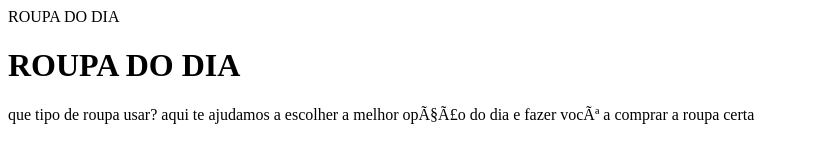
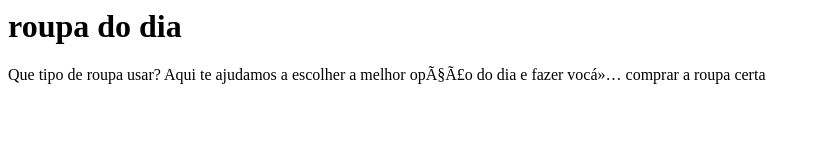
Before and after one commit to gabdiaass/2anojoaoxxiii, a plain HTML site: page index.html in a window 1280 px wide. Shown: the whole page, without its empty margins (0-820 px from the left). Drawn offline with Linux system fonts and the light colour scheme.

Commit message:
Add files via upload

```diff
--- a/index.html
+++ b/index.html
@@ -1,16 +1,18 @@
 <DOCTYPE html>
+
 <html lang="pt-br">
 
-  <head>
-    <meta charset="UTF_8>
-      <title> ROUPA DO DIA </TITLE>
-      <link rel=stylesheet" href="style.css>
-  </head>
+<head>
+      <meta charset="UTF_8">
+      <title> roupa do dia</title>
+      <link rel="stylesheet" href="style.css">
+</head>
 
-      <body>
-      <h1>ROUPA DO DIA </h1>
+<body>
+   <h1>roupa do dia</h1>
 
-      <p> que tipo de roupa usar?
-      aqui te ajudamos a escolher a melhor opção do dia e fazer você a comprar a roupa certa </P>
+    <p> Que tipo de roupa usar? Aqui te ajudamos a escolher a melhor opção do dia e fazer vocễ comprar a roupa certa</p>
 
-      </body>
+</body>
+
+</html>
```
